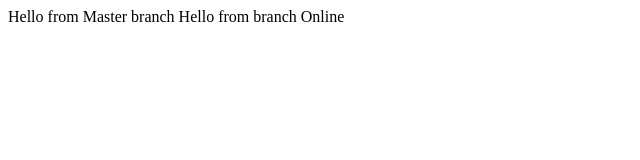
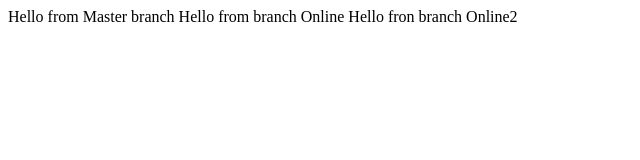
Before and after one commit to denys-holovko/gitlecture1, a plain HTML site: page index.html in a window 1280 px wide. Shown: the whole page, without its empty margins (0-640 px from the left). Drawn offline with Linux system fonts and the light colour scheme.

Commit message:
Added changes to online 2

```diff
--- a/index.html
+++ b/index.html
@@ -7,5 +7,6 @@
   <body>
     Hello from Master branch
     Hello from branch Online
+    Hello fron branch Online2
   </body>
 </html>
```
